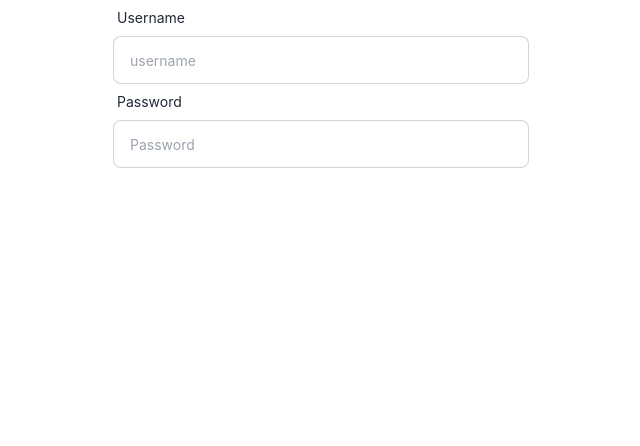
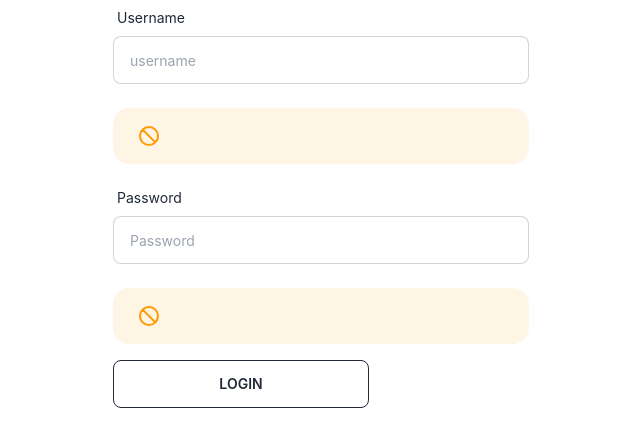
Before and after one commit to TharinduK97/Smart-Cooker-Outlet-Client, a React (Vite) app: page /login in a window 1280 px wide. Shown: the top 446 px of the page, without its empty margins (319-959 px from the left). Built offline with nearby package versions, Linux system fonts and the light colour scheme.

Commit message:
develop: router system

```diff
--- a/package.json
+++ b/package.json
@@ -10,11 +10,13 @@
     "autoprefixer": "^10.4.2",
     "daisyui": "^1.25.4",
     "react": "^17.0.2",
-    "react-dom": "^17.0.2"
+    "react-dom": "^17.0.2",
+    "react-router-dom": "^6.2.1"
   },
   "devDependencies": {
     "@types/react": "^17.0.33",
     "@types/react-dom": "^17.0.10",
+    "@types/react-router-dom": "^5.3.3",
     "@vitejs/plugin-react": "^1.0.7",
     "tailwindcss": "^3.0.17",
     "typescript": "^4.4.4",
--- a/src/App.tsx
+++ b/src/App.tsx
@@ -1,14 +1,34 @@
 import { useState } from 'react'
 import logo from './logo.svg'
 import './App.css'
-import Login from './Components/login/login'
+import { BrowserRouter, Route, Routes } from 'react-router-dom';
+import Login from './Containers/login/login';
+import Inventory from './Components/inventory page/inventorypage';
+import Mainpage from './Containers/mainpage.tsx/mainpage';
 
-function App() {
+
+export interface IAppProps { }
+
+const App: React.FunctionComponent<IAppProps> = (props) => {
   const [count, setCount] = useState(0)
 
   return (
     <div className="App">
-      <Login/>
+
+      <BrowserRouter>
+
+
+          <Routes >
+
+            <Route path="/login" element={<Login />} />
+            <Route path="/inventory" element={<Inventory />} />
+            <Route path="/" element={<Mainpage />} />
+
+          </Routes>
+
+
+      </BrowserRouter>
+
     </div>
   )
 }
--- /dev/null
+++ b/src/Components/Navbar/navbar.tsx
@@ -0,0 +1,12 @@
+import React, { useState } from "react";
+
+
+function Navbar() {
+    return(
+        <div>
+            inventory
+        </div>
+    )
+}
+
+export default Navbar
--- /dev/null
+++ b/src/Components/inventory page/inventorypage.tsx
@@ -0,0 +1,12 @@
+import React, { useState } from "react";
+
+
+function Inventoryhome() {
+    return(
+        <div>
+            inventory
+        </div>
+    )
+}
+
+export default Inventoryhome
--- /dev/null
+++ b/src/Containers/login/login.tsx
@@ -0,0 +1,142 @@
+import React, { useState } from "react";
+import type { FormEvent} from "react";
+import {Link} from 'react-router-dom';
+
+export interface ILoginPageProps {}
+
+const LoginPageProps: React.FunctionComponent<ILoginPageProps> = (props) =>  {
+
+    const [state, setstate] = useState({
+
+
+        email: "",
+        password: "",
+        errors: {
+            email: "",
+            password: "",
+        },
+        isvalid: false
+    });
+
+    // const formValChange = (event: React.FormEvent<HTMLFormElement>) => {
+    //     event.preventDefault();
+    //     const validEmailRegex = RegExp(
+    //         /^(([^<>()\[\]\.,;:\s@\"]+(\.[^<>()\[\]\.,;:\s@\"]+)*)|(\".+\"))@(([^<>()[\]\.,;:\s@\"]+\.)+[^<>()[\]\.,;:\s@\"]{2,})$/i
+    //     );
+    //     const { name , value } = event.target as typeof event.target & {
+    //         name :{value :String}
+    //         value:{value :String}
+    //     };
+
+    //     let errors = { ...state.errors };
+    //     switch (name) {
+
+    //         case "email":
+    //             // if (!validEmailRegex.test(value)) {
+    //             //     errors.email = "Email is not valid!";
+    //             // } else {
+    //             //     errors.email = "";
+    //             //     setstate({
+    //             //         ...state,
+    //             //         email: value,
+    //             //     });
+    //             // }
+    //             errors.email = "";
+    //             setstate({
+    //                 ...state,
+    //                 email: value,
+    //             });
+    //             break;
+
+    //         case "password":
+    //             if (value.length < 3) {
+    //                 errors.password = "Password must be 6 characters long!";
+    //             } else {
+    //                 errors.password = "";
+    //                 setstate({
+    //                     ...state,
+    //                     password: value,
+    //                 });
+    //             }
+    //             break;
+
+
+    //         default:
+    //             break;
+    //     }
+
+    //     setstate({
+    //         ...state,
+    //         errors,
+    //         [name]: value,
+    //     });
+    // };
+
+
+    // const { errors } = state;
+
+    // const handleSubmit = e => {
+    //     e.preventDefault();
+    //     errors.email == "" && errors.password == "" ? state.isvalid = true : state.isvalid = false;
+    //     // console.log(state.isvalid);
+
+    // }
+
+    return (
+        <form className="form-detail" >
+            <div className="container mx-auto ">
+
+                <div className="grid grid-cols-6 gap-4">
+
+
+
+                    <div className="col-start-3 col-span-2 ...">
+                        <div className="form-control">
+                            <label className="label">
+                                <span className="label-text">Username</span>
+                            </label>
+                            <input type="text" placeholder="username" name="email" className="input input-bordered" />
+                        </div>
+
+                            <br />
+                        <div className="alert alert-warning">
+                            <div className="flex-1">
+                                <svg xmlns="http://www.w3.org/2000/svg" fill="none" viewBox="0 0 24 24" className="w-6 h-6 mx-2 stroke-current">
+                                    <path stroke-linecap="round" stroke-linejoin="round" stroke-width="2" d="M18.364 18.364A9 9 0 005.636 5.636m12.728 12.728A9 9 0 015.636 5.636m12.728 12.728L5.636 5.636"></path>
+                                </svg>
+                                <label>{state.errors.email}</label>
+                            </div>
+                        </div>
+                    </div>
+
+                    <div className="col-start-3 col-span-2 ...">
+                        <div className="form-control">
+                            <label className="label">
+                                <span className="label-text">Password</span>
+                            </label>
+                            <input type="password" placeholder="Password" className="input input-bordered" name="password" />
+                        </div>
+                        <br />
+                        <div className="alert alert-warning">
+                            <div className="flex-1">
+                                <svg xmlns="http://www.w3.org/2000/svg" fill="none" viewBox="0 0 24 24" className="w-6 h-6 mx-2 stroke-current">
+                                    <path stroke-linecap="round" stroke-linejoin="round" stroke-width="2" d="M18.364 18.364A9 9 0 005.636 5.636m12.728 12.728A9 9 0 015.636 5.636m12.728 12.728L5.636 5.636"></path>
+                                </svg>
+                                <label>{state.errors.password}</label>
+                            </div>
+                        </div>
+
+                    </div>
+
+                    <div className="col-start-3 col-end-4 ...">
+                        <button className="btn btn-outline btn-wide " type="submit">Login</button>
+                    </div>
+
+                    {/* <Link to="/inventory" type="button" className="btn btn-outline-primary">Inventory</Link> */}
+                </div>
+            </div>
+        </form>
+    )
+}
+
+export default LoginPageProps;
--- /dev/null
+++ b/src/Containers/mainpage.tsx/mainpage.tsx
@@ -0,0 +1,19 @@
+import React, { useState } from "react";
+import { Link, useNavigate } from 'react-router-dom';
+
+function Mainpage() {
+    const navigate = useNavigate();
+
+    return(
+        <div>
+
+           <Link to="/login" >Go to the About Page!</Link>
+           <br />
+
+           <Link to="/inventory" > <button >Go to layout, with a number</button></Link>
+
+        </div>
+    )
+}
+
+export default Mainpage
```
Also changed, not shown: 1 other file (tests, documents, lock files or other folders).
